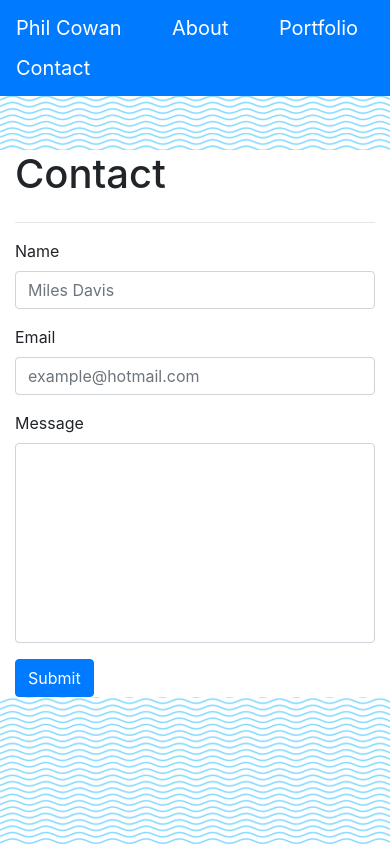
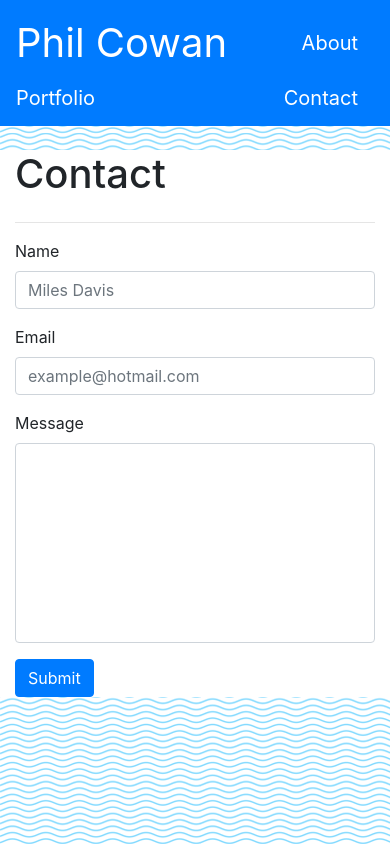
Before and after one commit to phil4lif/bootstrap-portfolio, a plain HTML site: page contact.html in a window 390 px wide. Drawn offline with nearby package versions, Linux system fonts and the light colour scheme.

Commit message:
starts media queries for three widths

```diff
--- a/contact.html
+++ b/contact.html
@@ -10,7 +10,7 @@
 </head>
 <body>
         <nav class="navbar fixed-top navbar-dark bg-primary">
-                <a class="navbar-brand" href="index.html">Phil Cowan</a>
+                <a class="myname navbar-brand" href="index.html">Phil Cowan</a>
                 <a class="navbar-brand" href="index.html">About</a>
                 <a class="navbar-brand" href="portfolio.html">Portfolio</a>
                 <a class="navbar-brand" href="contact.html">Contact</a>
```
Also changed, not shown: assets/styles/style.css (+12 -0 lines), portfolio.html (+1 -1 lines).
